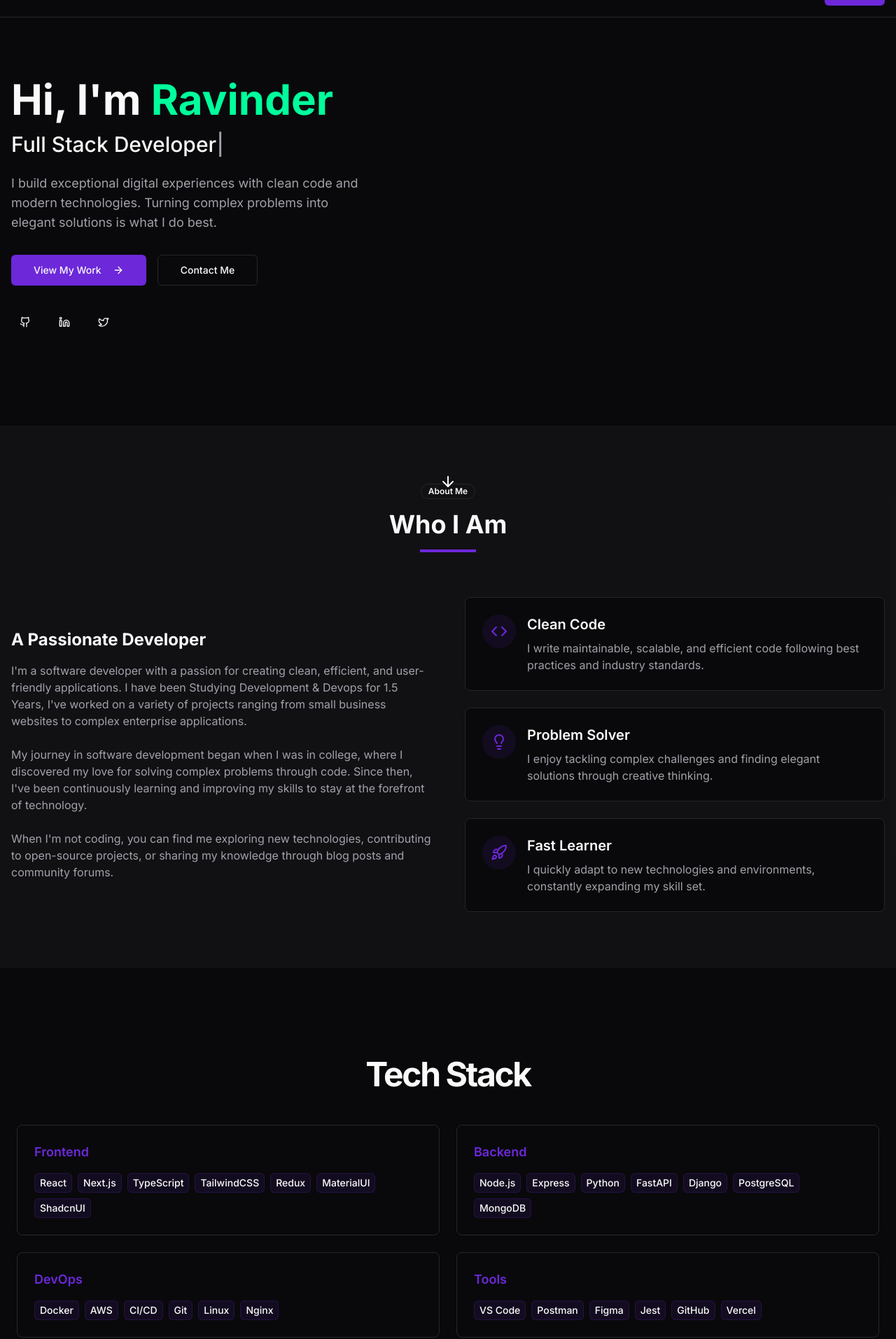
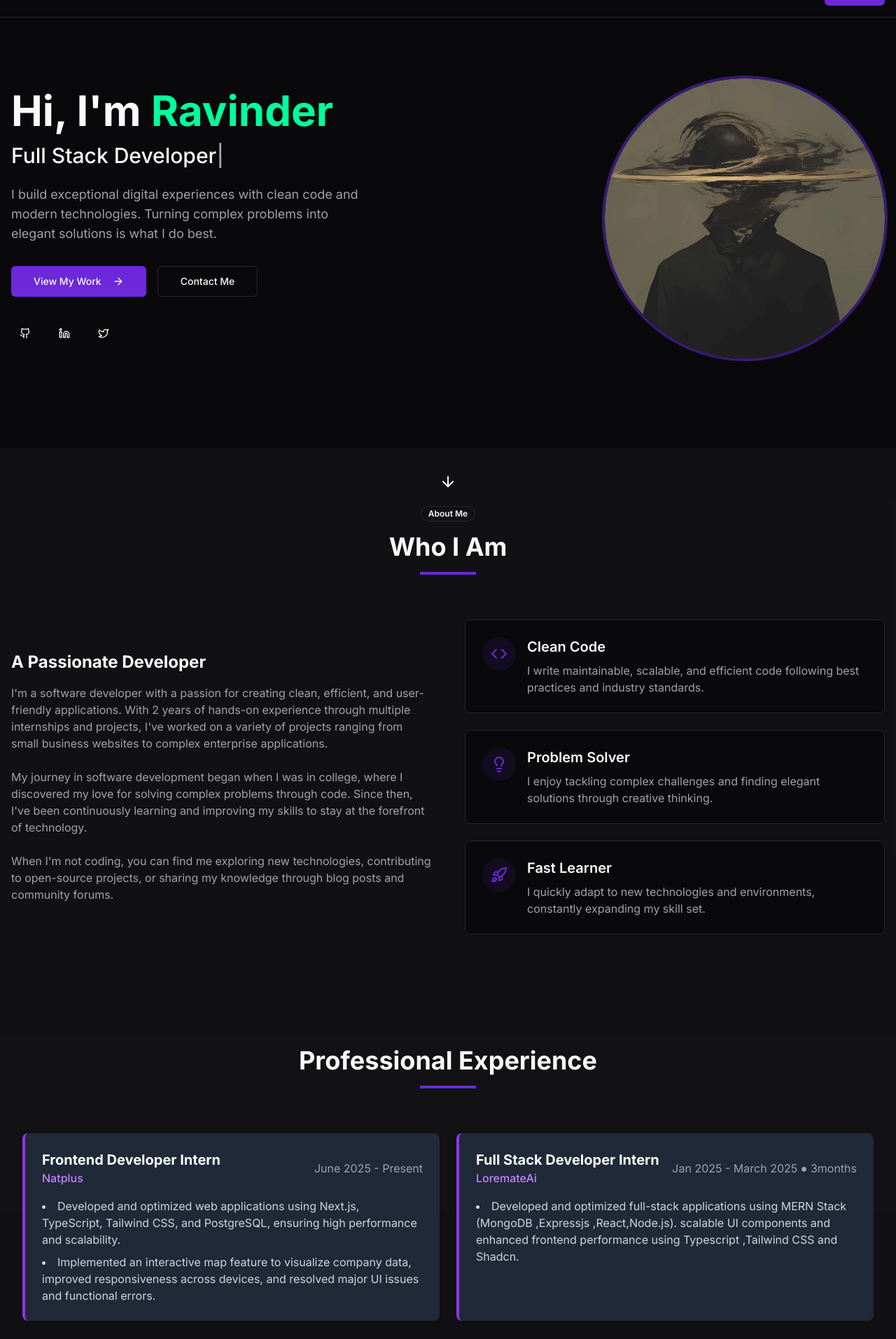
Before and after one commit to ravinder9280/Ravinder_Portfolio, a Next.js app: page / in a window 1280 px wide. Shown: the part 48-1961 px from the top of the page at 70% size. Built offline with nearby package versions, Linux system fonts and the light colour scheme.

Commit message:
added experience

```diff
--- a/app/page.tsx
+++ b/app/page.tsx
@@ -6,6 +6,7 @@ import Projects from "@/components/projects"
 import Contact from "@/components/contact"
 import Footer from "@/components/footer"
 import Navbar from "@/components/navbar"
+import Experience from "@/components/experience"
 
 export const metadata: Metadata = {
   title: "Ravinder| Portfolio",
@@ -19,6 +20,7 @@ export default function Home() {
       <main>
         <Hero />
         <About />
+        <Experience/>
 
 
             <TechStack />
--- a/components/about.tsx
+++ b/components/about.tsx
@@ -40,7 +40,8 @@ export default function About() {
             <h3 className="text-2xl font-bold mb-4">A Passionate Developer</h3>
             <p className="text-muted-foreground mb-6">
               I'm a software developer with a passion for creating clean, efficient, and user-friendly applications.
-              I have been Studying Development & Devops for 1.5 Years, I've worked on a variety of projects ranging from small
+              With 2 years of hands-on experience through multiple internships and projects,
+              I've worked on a variety of projects ranging from small
               business websites to complex enterprise applications.
             </p>
             <p className="text-muted-foreground mb-6">
--- a/components/contact.tsx
+++ b/components/contact.tsx
@@ -127,7 +127,7 @@ export default function Contact() {
             variants={fadeIn}
             className="lg:col-span-2"
           >
-            <Card>
+            <Card className="h-full">
               <CardContent className="p-6">
                 <form onSubmit={handleSubmit} className="space-y-6">
                   <div className="grid grid-cols-1 md:grid-cols-2 gap-6">
--- /dev/null
+++ b/components/experience.tsx
@@ -0,0 +1,97 @@
+'use client'
+import React from 'react'
+import { motion, AnimatePresence } from "framer-motion"
+
+const ExperienceData = [
+    {
+        Role: "Frontend Developer Intern",
+        Company: "Natplus",
+        Period: "June 2025 - Present",
+        Summaries: [
+            `Developed and optimized web applications using Next.js, TypeScript, Tailwind CSS, and PostgreSQL, ensuring high performance and scalability.`,
+            `Implemented an interactive map feature to visualize company data, improved responsiveness across devices, and resolved major UI issues and functional errors.`
+        ]
+    }
+,
+    {
+        Role: "Full Stack Developer Intern",
+        Company: "LoremateAi",
+        Period: "Jan 2025 - March 2025 ● 3months",
+        Summaries: [
+            `Developed and optimized full-stack applications using MERN Stack (MongoDB ,Expressjs ,React,Node.js).
+scalable UI components and enhanced frontend performance using Typescript ,Tailwind CSS and Shadcn.`
+        ]
+    },
+]
+const fadeIn = {
+    hidden: { opacity: 0, y: 20 },
+    visible: { opacity: 1, y: 0 },
+}
+const Experience = () => {
+    return (
+        <section id="experience" className="py-20 bg-muted/30">
+            <div className="container mx-auto  relative z-10">
+
+                <motion.div
+                    initial="hidden"
+                    whileInView="visible"
+                    viewport={{ once: true }}
+                    transition={{ duration: 0.5 }}
+                    variants={fadeIn}
+                    className="text-center mb-16"
+                >
+
+                    <h2 className="text-3xl md:text-4xl font-bold mb-4">Professional Experience</h2>
+                    <div className="w-20 h-1 bg-primary mx-auto"></div>
+                </motion.div>
+
+
+                <div className="grid grid-cols-1 md:grid-cols-2  gap-6">
+
+                    {ExperienceData.map((item, idx) => (
+                        <motion.div
+                            key={idx}
+                            initial="hidden"
+                            whileInView="visible"
+                            viewport={{ once: true }}
+                            transition={{ duration: 0.5, delay: idx * 0.1 }}
+                            variants={fadeIn}
+                        >
+
+                        <div className="bg-gray-800 h-full rounded-lg shadow-md p-6 border-l-4 border-purple-600 hover:-translate-y-1 transition-transform duration-300">
+                            <div className="flex flex-col md:flex-row md:items-center justify-between mb-4">
+                                <div>
+                                    <h3 className="text-xl font-bold">{ item.Role}</h3>
+                                    <p className="text-purple-600 dark:text-purple-400 font-medium">{ item.Company}</p>
+                                </div>
+                                <p className="text-gray-600 dark:text-gray-400 mt-2 md:mt-0">{ item.Period}</p>
+                            </div>
+                            <ul className="space-y-2 list-disc list-inside text-gray-700 dark:text-gray-300">
+                                {
+                                    item.Summaries.map((i,x) => (
+                                        <li>
+                                            {i}
+
+                                        </li>
+                                    ))
+                               }
+                            </ul>
+                            </div >
+                        </motion.div>
+
+
+
+
+                    ))
+
+
+
+
+    }
+            </div>
+                </div>
+        </section>
+       )
+}
+
+export default Experience
--- a/components/hero.tsx
+++ b/components/hero.tsx
@@ -4,6 +4,7 @@ import { useEffect, useState } from "react"
 import { Button } from "@/components/ui/button"
 import { ArrowRight, Github, Linkedin, Twitter } from "lucide-react"
 import { motion } from "framer-motion"
+import Image from "next/image"
 
 export default function Hero() {
   const [text, setText] = useState("")
@@ -37,7 +38,7 @@ export default function Hero() {
   return (
     <section id="home" className=" pt-32 pb-20 md:pt-40 md:pb-32">
       <div className="container mx-auto px-4">
-        <div className="grid grid-cols-1 md:grid-cols-2 gap-12 items-center">
+        <div className="flex justify-between gap-12 items-center ">
           <motion.div initial={{ opacity: 0, y: 20 }} animate={{ opacity: 1, y: 0 }} transition={{ duration: 0.5 }}>
             <h1 className="text-4xl md:text-6xl font-bold mb-4">
               Hi, I'm <span className="text-[#00FF9C]">Ravinder</span>
@@ -80,21 +81,38 @@ export default function Hero() {
             </div>
           </motion.div>
 
+          {/* <motion.div
+            initial={{ opacity: 0, scale: 0.9 }}
+            animate={{ opacity: 1, scale: 1 }}
+            transition={{ duration: 0.5, delay: 0.2 }}
+            className="relative aspect-square max-w-md "
+          >
+            <div className="absolute inset-0 bg-gradient-to-br from-primary/20 to-primary/5 rounded-full"></div>
+            <div className="absolute inset-4 bg-muted rounded-full overflow-hidden">
+              <img
+                src="/image.jpeg?height=400&width=400"
+                alt="Ravinder"
+                className="w-full h-full object-cover"
+              />
+            </div>
+          </motion.div> */}
+
           <motion.div
             initial={{ opacity: 0, scale: 0.9 }}
             animate={{ opacity: 1, scale: 1 }}
             transition={{ duration: 0.5, delay: 0.2 }}
-            className="relative aspect-square max-w-md mx-auto"
-          >
-            <div className="absolute inset-0 bg-gradient-to-br from-primary/20 to-primary/5 rounded-full"></div>
-            <div className="absolute inset-4 bg-muted rounded-full overflow-hidden">
-              <img
-                src="/placeholder.svg?height=400&width=400"
-                alt="Ravinder"
-                className="w-full h-full object-cover"
+
+            className="max-w-[400px] bg-muted ring-4 ring-primary/50 hidden md:block rounded-full overflow-hidden">
+
+
+              <Image
+                src="/image.jpeg"
+              alt="Ravinder"
+              height={400}
+              width={400}
+                className="h-full w-full object-cover"
               />
-            </div>
-          </motion.div>
+            </motion.div>
         </div>
       </div>
 
--- a/components/navbar.tsx
+++ b/components/navbar.tsx
@@ -4,6 +4,7 @@ import { useState, useEffect } from "react"
 import { Menu, X } from "lucide-react"
 import { Button } from "@/components/ui/button"
 import { cn } from "@/lib/utils"
+import Link from "next/link"
 
 export default function Navbar() {
   const [isOpen, setIsOpen] = useState(false)
@@ -33,6 +34,7 @@ export default function Navbar() {
   const navLinks = [
     { name: "Home", href: "home" },
     { name: "About", href: "about" },
+    { name: "Experience", href: "experience" },
     { name: "Tech Stack", href: "tech-stack" },
     { name: "Projects", href: "projects" },
     { name: "Contact", href: "contact" },
@@ -57,21 +59,21 @@ export default function Navbar() {
               <button
                 key={link.name}
                 onClick={() => scrollToSection(link.href)}
-                className="text-muted-foreground hover:text-foreground transition-colors"
+                className="text-muted-foreground hover:text-foreground whitespace-nowrap transition-colors"
               >
                 {link.name}
               </button>
             ))}
             <Button
-             onClick={() => {
-              const link = document.createElement("a");
-              link.href = "/Ravinder.ResumeV2.pdf"; // Path to your resume file
-              link.download = "Ravinder.Resume.pdf"; // Suggested file name for download
-              link.click();
-            }}
 
 
-            >Resume</Button>
+
+              className="w-full" asChild>
+              <Link href={'https://drive.google.com/file/d/1g2W5__FwCd4dNOaC0smRF3n0OgTRKD6n/view?usp=sharing'}>
+
+              Resume
+              </Link>
+            </Button>
           </nav>
 
           {/* Mobile Navigation Toggle */}
@@ -90,7 +92,7 @@ export default function Navbar() {
                 <button
                   key={link.name}
                   onClick={() => scrollToSection(link.href)}
-                  className="text-muted-foreground hover:text-foreground transition-colors py-2 text-left"
+                  className="text-muted-foreground hover:text-foreground  transition-colors py-2 text-left"
                 >
                   {link.name}
                 </button>
@@ -98,13 +100,13 @@ export default function Navbar() {
               <Button
 
 
-              onClick={() => {
-                const link = document.createElement("a");
-                link.href = "/Ravinder.ResumeV2.pdf"; // Path to your resume file
-                link.download = "Ravinder.Resume.pdf"; // Suggested file name for download
-                link.click();
-              }}
-              className="w-full">Resume</Button>
+
+                className="w-full" asChild>
+                <Link href={'https://drive.google.com/file/d/1g2W5__FwCd4dNOaC0smRF3n0OgTRKD6n/view?usp=sharing'}>
+
+                Resume
+                </Link>
+              </Button>
             </nav>
           </div>
         </div>
--- a/components/tech-stack.tsx
+++ b/components/tech-stack.tsx
@@ -14,7 +14,7 @@ const technologies = [
   },
   {
     category: "DevOps",
-    skills: ["Docker", "AWS", "CI/CD", "Git", "Linux", "Nginx"],
+    skills: ["Docker", "AWS", "CI/CD","Kubernetes", "Git", "Linux", "Nginx"],
   },
   {
     category: "Tools",
--- a/lib/constant/projects.json
+++ b/lib/constant/projects.json
@@ -1,4 +1,34 @@
 [
+ {
+  "id": 0,
+  "title": "RidePlus",
+  "shortDescription": "A ride-sharing platform that connects people. Users can book or offer rides through verified profiles, save money, and connect with fellow travelers.",
+  "description": "Developed RidePlus, a full-stack Ride Sharing platform built with Next.js, TailwindCSS, PostgreSQL, and PrismaORM. Features include AI-based ride discovery, Mapbox-powered location search, secure authentication via Clerk, and privacy-safe communication between users. Deployed on Vercel for scalability and performance.",
+  "image": "/rideplus.png",
+  "tags": [
+    "NextJS",
+    "TypeScript",
+    "TailwindCSS",
+    "ShadcnUI",
+    "PostgreSQL",
+    "PrismaORM",
+    "Clerk",
+    "Mapbox",
+    "Resend"
+  ],
+  "features": [
+    "Location-based ride search",
+    "Ride publishing and seat requests",
+    "Secure user verification with Clerk",
+    "In-app notifications and email alerts",
+        "AI-powered ride recommendations"
+
+  ],
+  "liveLink": "https://rideplus.ravinder-dev.tech",
+  "githubLink": "https://github.com/ravinder9280/rideplus",
+  "fullDescription": "RidePlus is a Next.js-based Ride Sharing platform enabling users to publish or Join rides, search nearby routes, and request seats securely. Integrated with Prisma and PostgreSQL for robust data management, Clerk for authentication, and Mapbox for geolocation. It features AI-assisted suggestions, verified user connections, and a privacy-first design to simplify daily commuting."
+}
+,
   {
     "id": 1,
     "title": "Professional AI Mentor (FanseMentor)",
```
Also changed, not shown: public/image.jpeg (added), public/rideplus.png (added).
